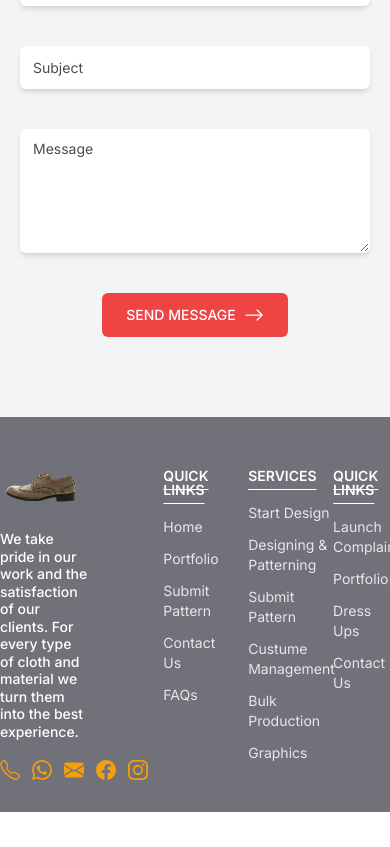
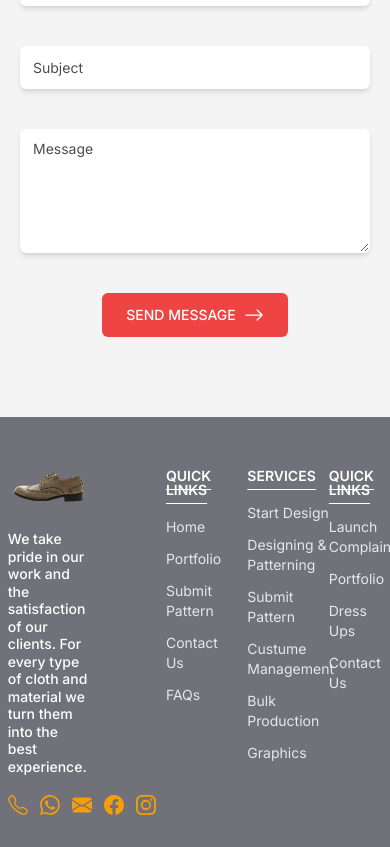
Before and after one commit to mmesomasaint/hulksmasher, a Next.js app: page / in a window 390 px wide. Shown: the part 8224-9071 px from the top of the page. Before the commit the page ends 9036 px from the top, so only its background shows below. Built offline with nearby package versions, Linux system fonts and the light colour scheme.

Commit message:
Fix: Add padding

```diff
--- a/app/page.tsx
+++ b/app/page.tsx
@@ -312,7 +312,7 @@ export default function Home() {
         </section>
         {/**End of contact */}
         <footer className='bg-zinc-500'>
-          <div className='w-full lg:w-[90%] xl:w-[80%] mx-auto grid grid-cols-3 place-items-stretch items-start gap-16 pt-10 sm:pt-20 pb-8'>
+          <div className='w-full lg:w-[90%] xl:w-[80%] mx-auto grid grid-cols-3 place-items-stretch items-start gap-16 pt-10 sm:pt-20 pb-8 px-[2%] lg:px-0'>
             <div className='flex flex-col justify-start items-start gap-5'>
               <Image src='/1-shoe.png' width={80} height={60} alt='logo' />
               <span className='text-white text-sm sm:text-base font-medium leading-tight'>
```
